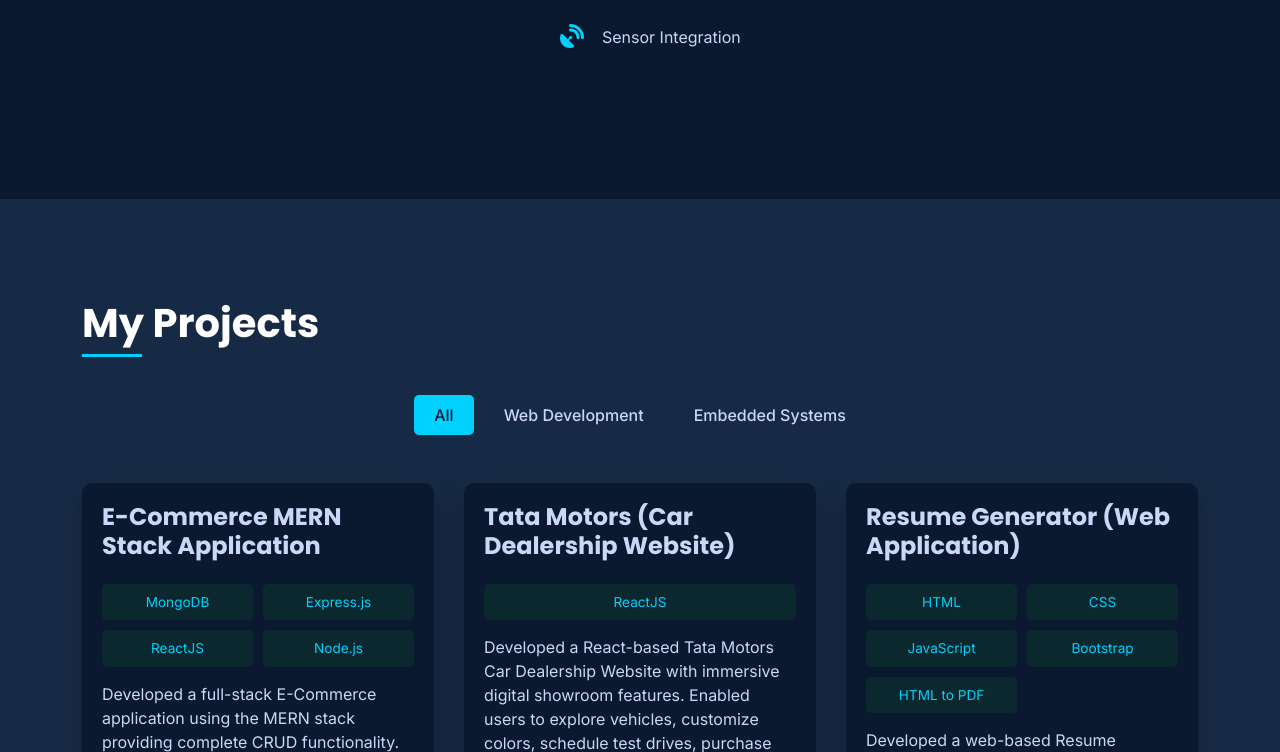
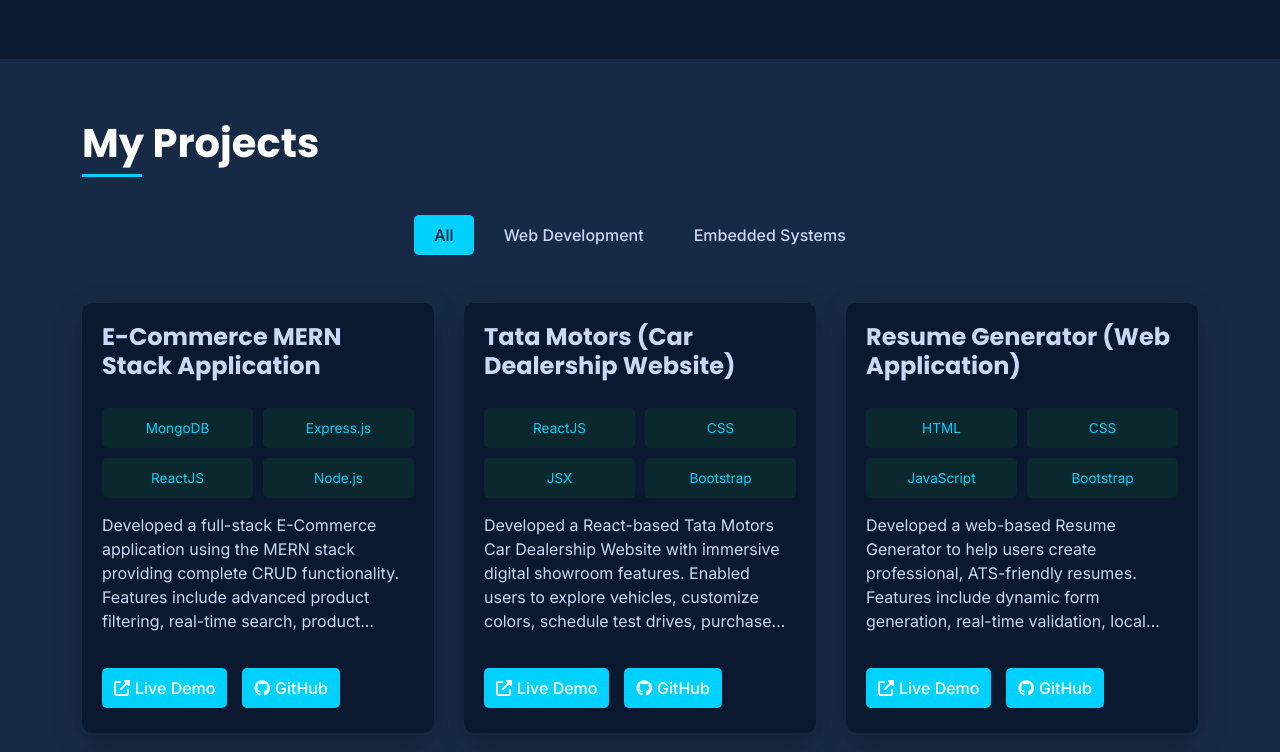
Before and after one commit to CHARANKUMAR21/portfolio., a plain HTML site: page index.html in a window 1280 px wide. Shown: the part 1639-2391 px from the top of the page. Drawn offline with nearby package versions, Linux system fonts and the light colour scheme.

Commit message:
added to frontend

```diff
--- a/index.html
+++ b/index.html
@@ -257,7 +257,9 @@
                 Tata Motors (Car Dealership Website)
               </h3>
               <div class="project-tech">
-                <span class="tech-badge">ReactJS</span>
+                <span class="tech-badge">ReactJS</span>                <span class="tech-badge">CSS</span>
+                <span class="tech-badge">JSX</span>
+                <span class="tech-badge">Bootstrap</span>
               </div>
               <p>
                 Developed a React-based Tata Motors Car Dealership Website with
@@ -293,7 +295,7 @@
                 <span class="tech-badge">CSS</span>
                 <span class="tech-badge">JavaScript</span>
                 <span class="tech-badge">Bootstrap</span>
-                <span class="tech-badge">HTML to PDF</span>
+                <!-- <span class="tech-badge">HTML to PDF</span> -->
               </div>
               <p>
                 Developed a web-based Resume Generator to help users create
@@ -783,11 +785,14 @@
 
         try {
           // Send data to backend
-          const response = await fetch("http://localhost:5000/api/contact", {
-            method: "POST",
-            headers: { "Content-Type": "application/json" },
-            body: JSON.stringify(formData),
-          });
+          const response = await fetch(
+            "https://portfolio-1-glyf.onrender.com/api/contact",
+            {
+              method: "POST",
+              headers: { "Content-Type": "application/json" },
+              body: JSON.stringify(formData),
+            }
+          );
 
           const result = await response.json();
           alert(result.message);
--- a/styles.css
+++ b/styles.css
@@ -104,7 +104,7 @@ h6 {
 
 /* About Section */
 .about {
-  padding: 100px 0;
+  padding: 30px 0;
   background-color: var(--primary);
 }
 
@@ -175,7 +175,7 @@ h6 {
 
 /* Portfolio Section */
 .portfolio {
-  padding: 100px 0;
+  padding: 60px 0;
   background-color: var(--dark);
 }
 
@@ -209,7 +209,6 @@ h6 {
   grid-template-columns: repeat(auto-fill, minmax(300px, 1fr));
   gap: 30px;
 }
-
 .project-card {
   background-color: var(--primary);
   border-radius: 10px;
@@ -250,6 +249,7 @@ h6 {
   height: 200px;
   object-fit: cover;
   transition: transform 0.5s ease;
+  border-radius: 8px;
 }
 
 .project-card:hover .project-img {
@@ -259,6 +259,7 @@ h6 {
 .project-content {
   display: flex;
   flex-direction: column;
+  flex-grow: 1;
   gap: 15px;
 }
 
@@ -266,28 +267,20 @@ h6 {
   font-size: 1.5rem;
   font-weight: 600;
   color: var(--text-primary);
+  margin-bottom: 10px;
+
+  /* Fixed height for consistency */
+  height: 60px;
+  overflow: hidden;
 }
-
-/*
-.project-tech {
-  display: flex;
-  flex-wrap: wrap;
-  gap: 10px;
-  margin-bottom: 15px;
-}
-
-.tech-badge {
-  background-color: rgba(10, 173, 31, 0.1);
-  color: var(--accent);
-  padding: 5px 10px;
-  border-radius: 5px;
-  font-size: 0.8rem;
-} */
 
 .project-tech {
   display: grid;
   grid-template-columns: repeat(auto-fit, minmax(100px, 1fr));
   gap: 10px;
+
+  /* Fixed height so badges are aligned consistently */
+  min-height: 50px;
 }
 
 .tech-badge {
@@ -297,11 +290,33 @@ h6 {
   border-radius: 5px;
   font-size: 0.85rem;
   text-align: center;
+  height: 40px; /* Fixed height */
+  display: flex;
+  align-items: center;
+  justify-content: center;
+}
+
+.project-content p {
+  min-height: 120px;
+  max-height: 120px;
+  overflow: hidden;
+  text-overflow: ellipsis;
+  display: -webkit-box;
+  -webkit-line-clamp: 5;
+  -webkit-box-orient: vertical;
+  color: var(--text-secondary);
+  line-height: 1.5;
+  font-size: 1rem;
+  margin-bottom: 15px;
 }
 
 .project-links {
   display: flex;
   gap: 15px;
+
+  /* Fixed height to align buttons consistently */
+  min-height: 50px;
+  align-items: center;
 }
 
 .project-link {
@@ -317,16 +332,15 @@ h6 {
   transition: background-color 0.2s ease;
 }
 
-.project-links i {
+.project-link:hover {
+  background-color: #02a330;
+}
+
+.project-link i {
   font-size: 1rem;
 }
-.project-link:hover {
-  background-color: #02a330; /* Slightly darker accent on hover */
-}
-p {
-  color: var(--text-secondary);
-  line-height: 1.5;
-  font-size: 1rem;
+#leadership {
+  padding: 30px 0px;
 }
 
 /* Experience Section */
@@ -417,9 +431,8 @@ p {
 }
 
 /* Contact Section */
-/* Contact Section Styles */
 .contact {
-  padding: 100px 0;
+  padding: 30px 0;
   background-color: var(--dark);
   position: relative;
 
```
Also changed, not shown: readme.md (added).
